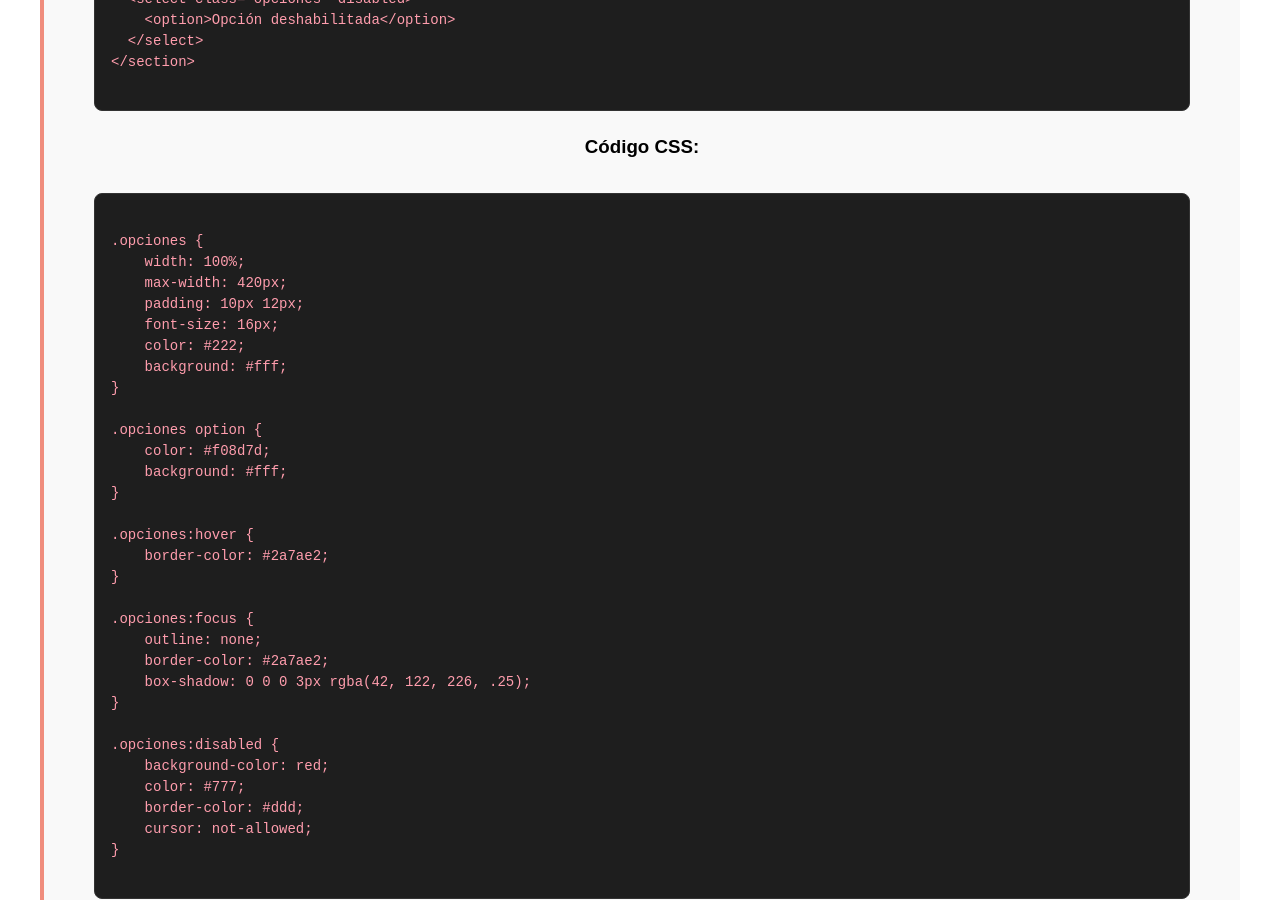
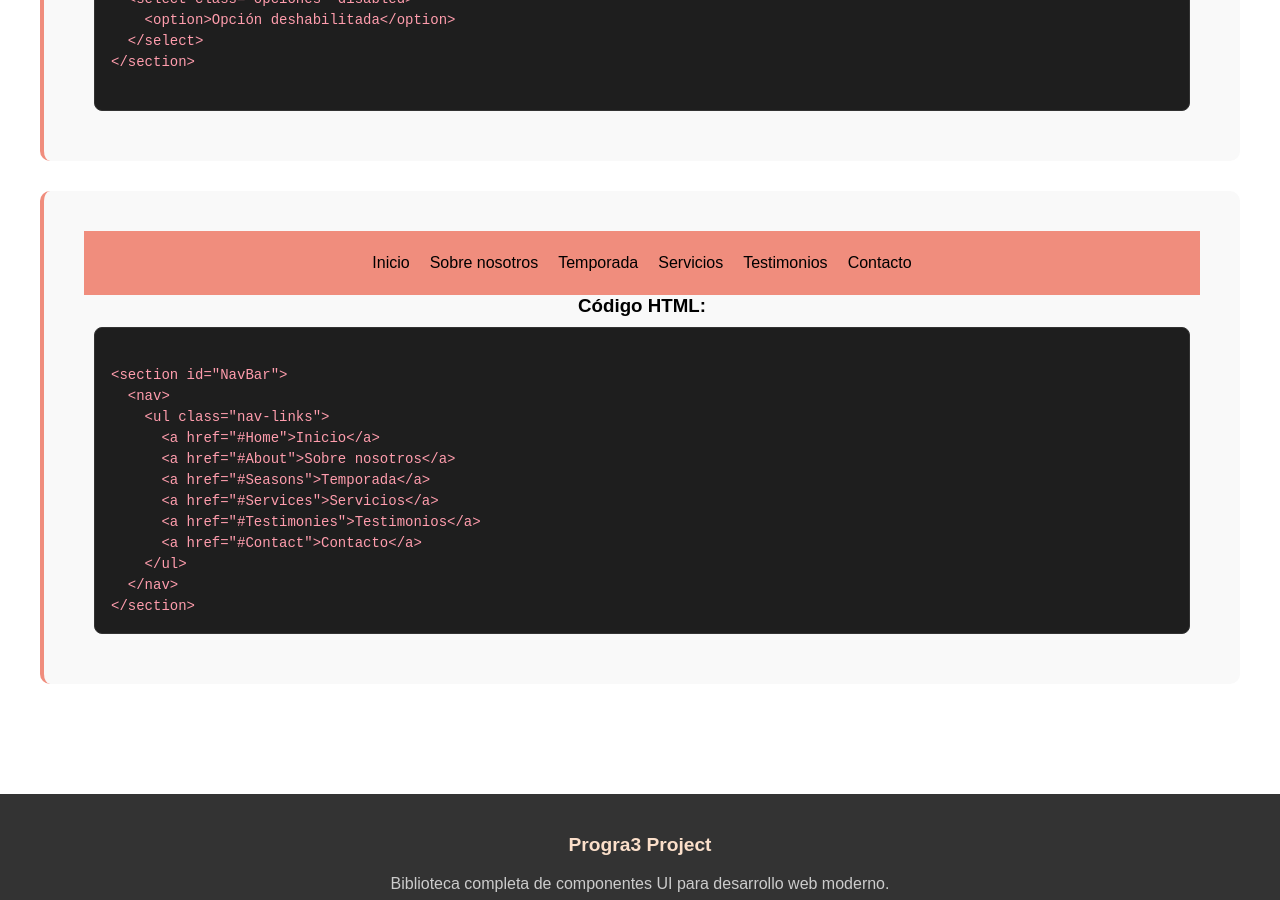
Before and after one commit to mdm2506/ProyectoProgra3, a plain HTML site: page GuiaEstilos/index.html in a window 1280 px wide. Shown: the part 8360-9260 px from the top of the page. Drawn offline with Linux system fonts and the light colour scheme.

Commit message:
Cambios para Samir Hechos por Elian

```diff
--- a/GuiaEstilos/index.html
+++ b/GuiaEstilos/index.html
@@ -365,40 +365,6 @@
 &lt;/section&gt;
     </code></pre>
 
-        <h3>Código CSS:</h3>
-        <pre><code>
-.opciones {
-    width: 100%;
-    max-width: 420px;
-    padding: 10px 12px;
-    font-size: 16px;
-    color: #222;
-    background: #fff;
-}
-
-.opciones option {
-    color: #f08d7d;
-    background: #fff;
-}
-
-.opciones:hover {
-    border-color: #2a7ae2;
-}
-
-.opciones:focus {
-    outline: none;
-    border-color: #2a7ae2;
-    box-shadow: 0 0 0 3px rgba(42, 122, 226, .25);
-}
-
-.opciones:disabled {
-    background-color: red;
-    color: #777;
-    border-color: #ddd;
-    cursor: not-allowed;
-}
-    </code></pre>
-
       </section>
 
       <header>
```
